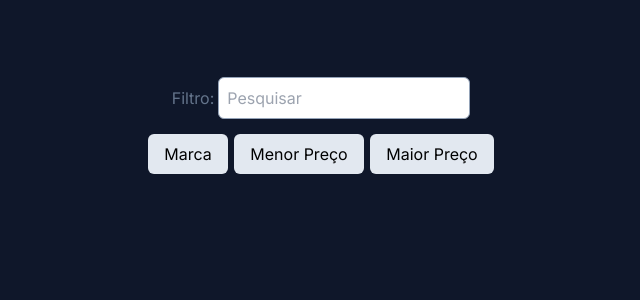
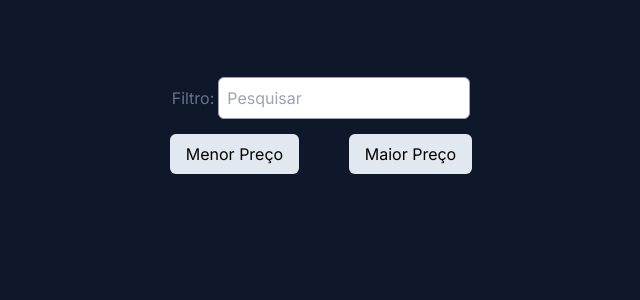
Before and after one commit to JefersonViana/challenge_frontend, a Next.js app: page /listphones in a window 1280 px wide. Shown: the top 300 px of the page, without its empty margins (319-959 px from the left). Built offline with nearby package versions, Linux system fonts and the light colour scheme.

Commit message:
REFACTOR: deleted brand button

```diff
--- a/src/components/filters/Filters.tsx
+++ b/src/components/filters/Filters.tsx
@@ -72,9 +72,6 @@ export default function Filters({ setList }: Props) {
         className="flex items-center justify-around"
       >
         <button
-          className="py-2 px-4 rounded-md bg-slate-200 text-black"
-        >Marca</button>
-        <button
           type="button"
           className="py-2 px-4 rounded-md bg-slate-200 text-black"
           onClick={() => handlePrice('menor')}
```
